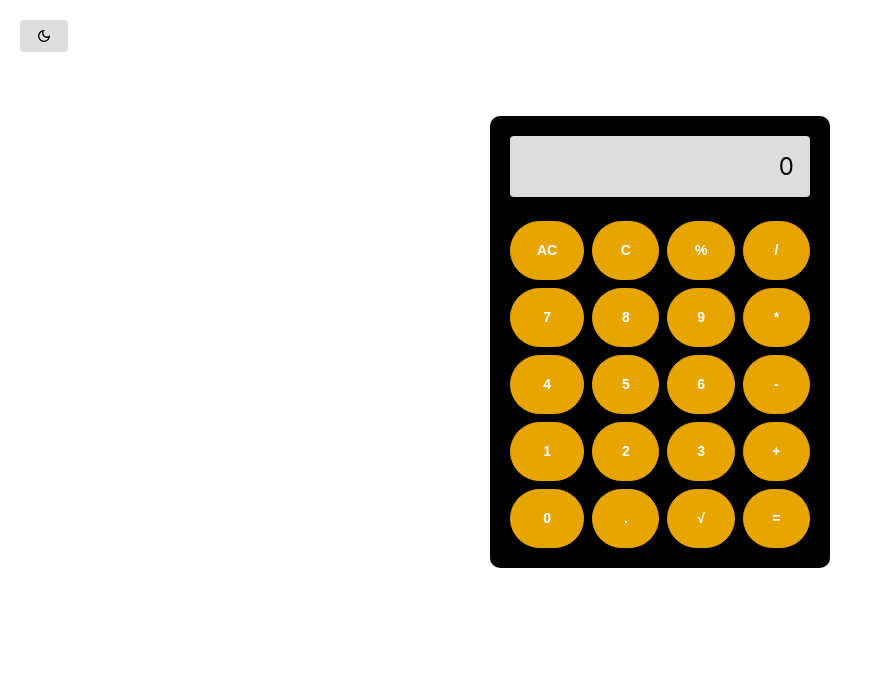
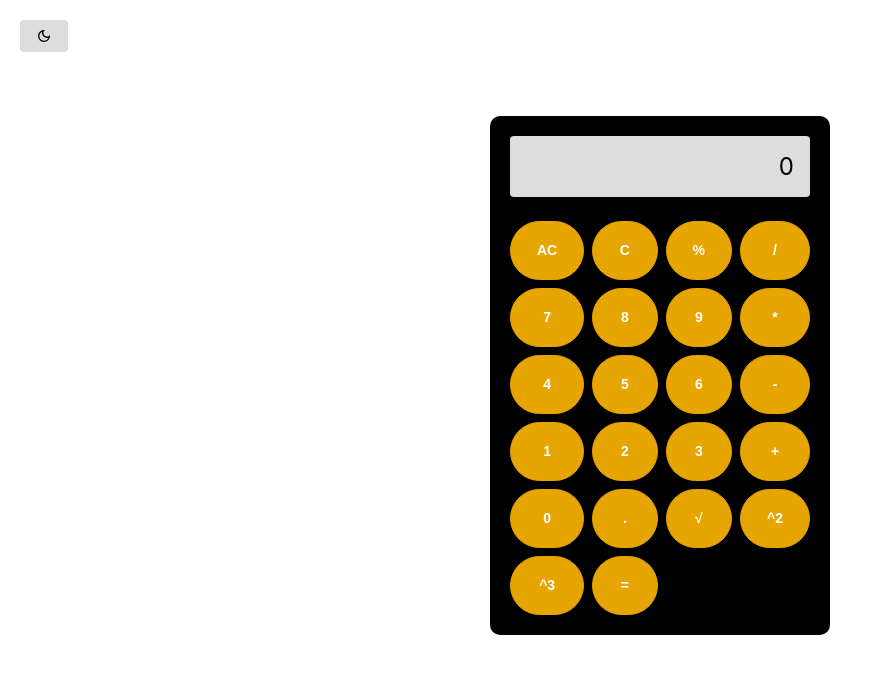
Before and after one commit to MinayeAliyeva/Calculator-App, a React (Create React App) app in the folder my-app/: page / in a window 1280 px wide. Shown: the top 674 px of the page, without its empty margins (0-873 px from the left). Built offline with nearby package versions, Linux system fonts and the light colour scheme.

Commit message:
feture(feature/pow):Added calculate pow

```diff
--- a/my-app/src/components/Calculator.tsx
+++ b/my-app/src/components/Calculator.tsx
@@ -4,6 +4,7 @@ import { Box } from "@mui/material";
 import { evaluateExpression } from "../helpers/evaluateExpression";
 import { useTheme } from "../context/ThemeContext";
 import { MdOutlineDarkMode } from "react-icons/md";
+
 const Calculator = () => {
   const [display, setDisplay] = useState("");
   const { isDarkMode, toggleTheme } = useTheme();
@@ -41,6 +42,15 @@ const Calculator = () => {
     }
   }, []);
 
+  const handlePowClick = useCallback((exponent: number) => {
+    try {
+      const poweredNum = Math.pow(parseFloat(display), exponent)?.toString();
+      setDisplay(poweredNum);
+    } catch (error) {
+      setDisplay(`${error}`);
+    }
+  }, [display]);
+
   const handleValueClick = useCallback((value: string) => {
     setDisplay((prev) => prev + value);
   }, []);
@@ -63,6 +73,12 @@ const Calculator = () => {
         case "√":
           handleSquareRootClick();
           break;
+        case "^2":
+          handlePowClick(2);
+          break;
+        case "^3":
+          handlePowClick(3);
+          break;
         default:
           handleValueClick(value);
           break;
@@ -74,6 +90,7 @@ const Calculator = () => {
       handleAllClearClick,
       handlePercentageClick,
       handleSquareRootClick,
+      handlePowClick,
       handleValueClick,
     ]
   );
@@ -98,6 +115,8 @@ const Calculator = () => {
     "0",
     ".",
     "√",
+    "^2",
+    "^3",
     "=",
   ];
 
@@ -113,7 +132,7 @@ const Calculator = () => {
           borderRadius: "4px",
           cursor: "pointer",
           transition: "background-color 0.3s ease, color 0.3s ease",
-      margin:"20px"
+          margin: "20px",
         }}
         onClick={toggleTheme}
       />
@@ -124,8 +143,6 @@ const Calculator = () => {
           paddingTop: 5,
           color: isDarkMode ? "#fff" : "#000",
           borderRadius: 2,
-        transition:
-          "background-color 0.3s ease, color 0.3s ease, box-shadow 0.3s ease",
         }}
       >
         <Box
@@ -145,7 +162,6 @@ const Calculator = () => {
               borderRadius: 1,
               mb: 2,
               transition: "background-color 0.3s ease",
-
             }}
           >
             {display || "0"}
@@ -158,7 +174,8 @@ const Calculator = () => {
             />
           ))}
         </Box>
-    </Box></>
+      </Box>
+    </>
   );
 };
 
```
Lines whose indentation alone changed are shown as unchanged.
